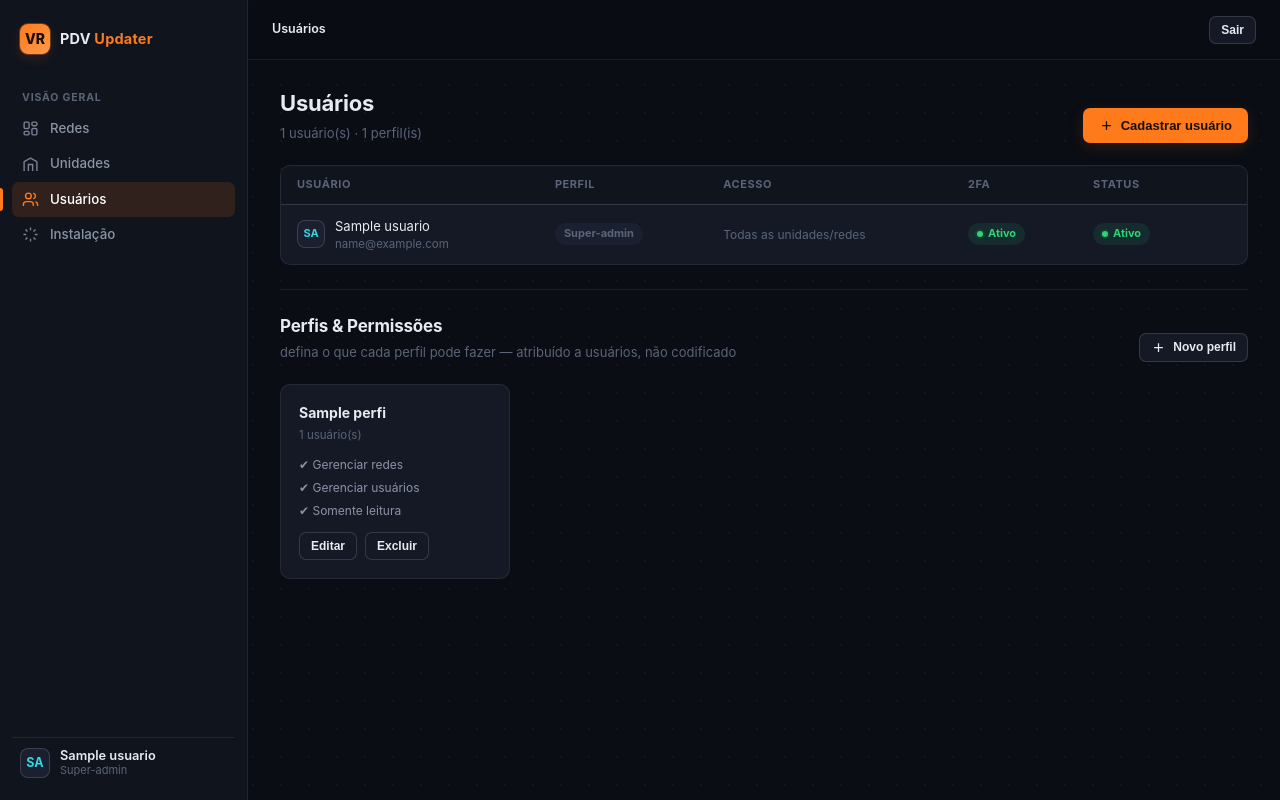
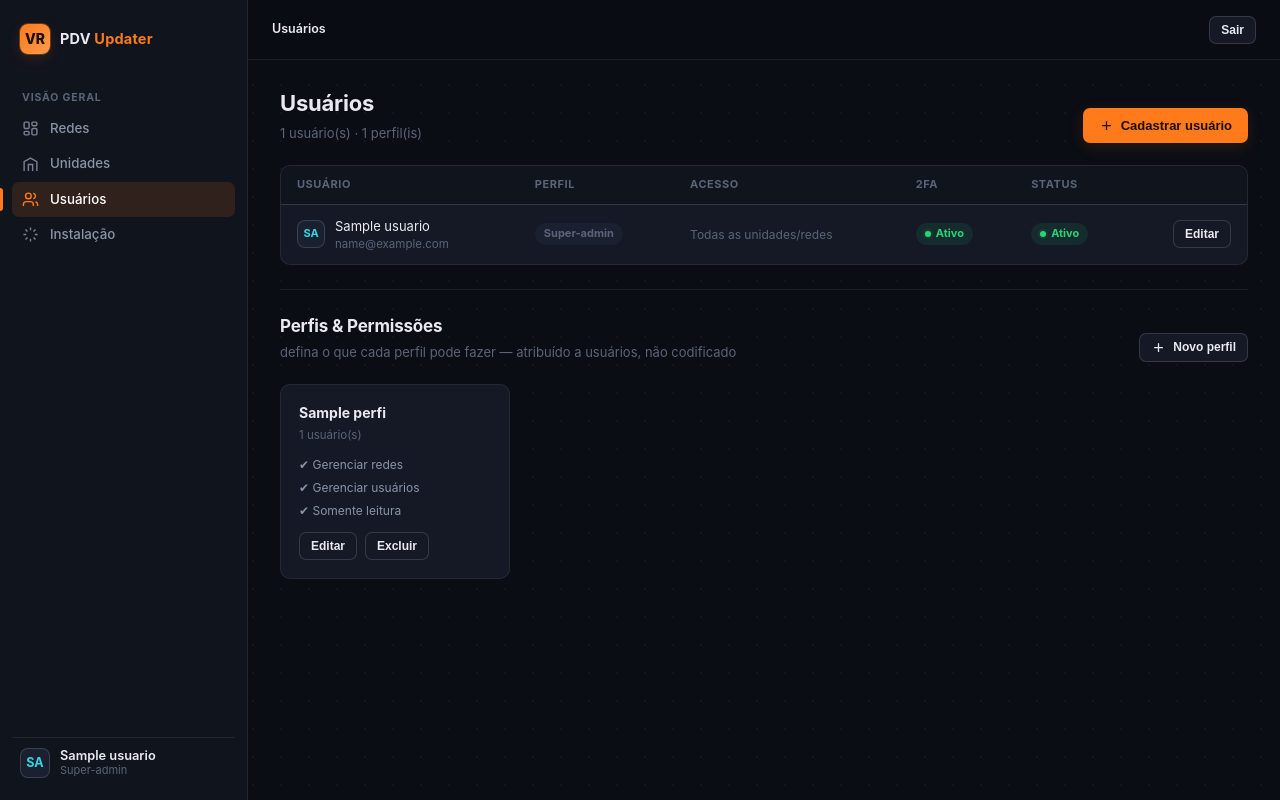
Before and after one commit to rdsrafasantos-sys/pdv_update_pro, a Flask app: page /usuarios in a window 1280 px wide. Run offline with Flask 3, Linux system fonts and the light colour scheme; a user stored in the database is signed in; tables that the repository leaves empty hold one stand-in row (values such as "Sample post"); parts of the project's set-up code (start-up, migrations or seed data) failed here and were passed over; some libraries are stand-ins or nearby versions.

Commit message:
fix: exibir botão Editar para super-admin no próprio perfil
Co-Authored-By: Claude Sonnet 4.6 <noreply@anthropic.com>

```diff
--- a/server/src/pdv_server/templates/usuarios.html
+++ b/server/src/pdv_server/templates/usuarios.html
@@ -398,10 +398,12 @@ function renderUsuarios(usuarios) {
         ? '<span class="badge badge-green"><span class="badge-dot"></span>Ativo</span>'
         : '<span class="badge badge-red"><span class="badge-dot"></span>Inativo</span>'}</td>
       <td style="text-align:right;">
-        ${u.is_super_admin ? '' : `
-          <button class="btn btn-ghost btn-sm" onclick="editarUsuario(${u.id})">Editar</button>
-          <button class="btn btn-ghost btn-sm" onclick="excluirUsuario(${u.id})">Excluir</button>
-        `}
+        ${u.is_super_admin
+          ? (u.id === EU_ID ? `<button class="btn btn-ghost btn-sm" onclick="editarUsuario(${u.id})">Editar</button>` : '')
+          : `
+            <button class="btn btn-ghost btn-sm" onclick="editarUsuario(${u.id})">Editar</button>
+            <button class="btn btn-ghost btn-sm" onclick="excluirUsuario(${u.id})">Excluir</button>
+          `}
       </td>
     </tr>`;
   }).join('');
```
